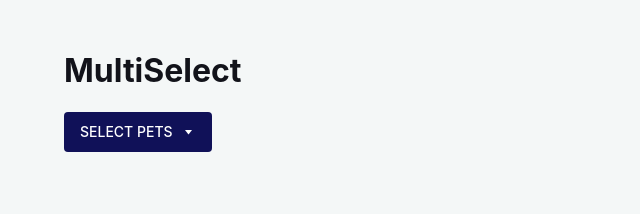
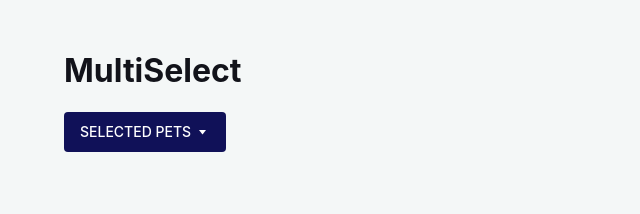
Before and after one commit to colepeters/multiselect, a Next.js app: page / in a window 1280 px wide. Shown: the top 214 px of the page, without its empty margins (0-640 px from the left). Built offline with nearby package versions, Linux system fonts and the light colour scheme.

Commit message:
Manage checkbox list state, basic check state UI

```diff
--- a/components/MultiSelect/MultiSelectCheckboxItem.js
+++ b/components/MultiSelect/MultiSelectCheckboxItem.js
@@ -2,6 +2,7 @@ import {
   CheckboxItem as CheckboxItemPrimitive,
   ItemIndicator,
 } from '@radix-ui/react-dropdown-menu'
+import { CheckIcon } from '@radix-ui/react-icons'
 import styled from 'styled-components'
 
 import Box from '../primitives/Box'
@@ -30,12 +31,17 @@ export default function CheckboxItem({ label, checked, onCheckedChange }) {
       <Box
         size={16}
         bg={checked ? 'black' : 'transparent'}
+        color='white'
         border='1px solid'
         borderColor='gray900'
         borderRadius='xsmall'
+        display='flex'
+        justifyContent='center'
         flexShrink={0}
       >
-        <ItemIndicator />
+        <ItemIndicator>
+          <CheckIcon />
+        </ItemIndicator>
       </Box>
       <Text pl={2}>{label}</Text>
     </StyledPrimitive>
--- a/components/MultiSelect/MultiSelectRoot.js
+++ b/components/MultiSelect/MultiSelectRoot.js
@@ -11,7 +11,7 @@ export default function MultiSelectRoot({ label, children }) {
     <DropdownMenu.Root>
       <DropdownMenu.Trigger asChild>
         <MultiSelectTrigger>
-          <Text as='span' pr={2}>
+          <Text as='span' pr={1}>
             {label}
           </Text>
           <TriangleDownIcon />
--- a/pages/index.js
+++ b/pages/index.js
@@ -1,16 +1,37 @@
+import { useState } from 'react'
+
 import MultiSelect from '../components/MultiSelect'
 import Box from '../components/primitives/Box'
 import { getPets, groupPetsBySpecies } from '../lib/api'
 
 export default function Home({ petsBySpecies }) {
+  const [selectedPets, setSelectedPets] = useState([])
+
   return (
     <Box px={[4, 6, 7]} py={[4, 6]}>
       <h1>MultiSelect</h1>
-      <MultiSelect.Root label='Select Pets'>
+      <MultiSelect.Root
+        label={
+          selectedPets.length
+            ? `Selected Pets (${selectedPets.length})`
+            : 'Selected Pets'
+        }
+      >
         {Object.keys(petsBySpecies).map((species) => (
           <MultiSelect.Group key={species} label={species}>
             {petsBySpecies[species].map((pet) => (
-              <MultiSelect.CheckboxItem key={pet.id} label={pet.name} />
+              <MultiSelect.CheckboxItem
+                key={pet.id}
+                label={pet.name}
+                checked={selectedPets.includes(pet.id)}
+                onCheckedChange={() =>
+                  setSelectedPets((currentSelectedPets) =>
+                    currentSelectedPets.includes(pet.id)
+                      ? currentSelectedPets.filter((id) => id !== pet.id)
+                      : currentSelectedPets.concat([pet.id])
+                  )
+                }
+              />
             ))}
           </MultiSelect.Group>
         ))}
```
Also changed, not shown: 1 other file (tests, documents, lock files or other folders).
